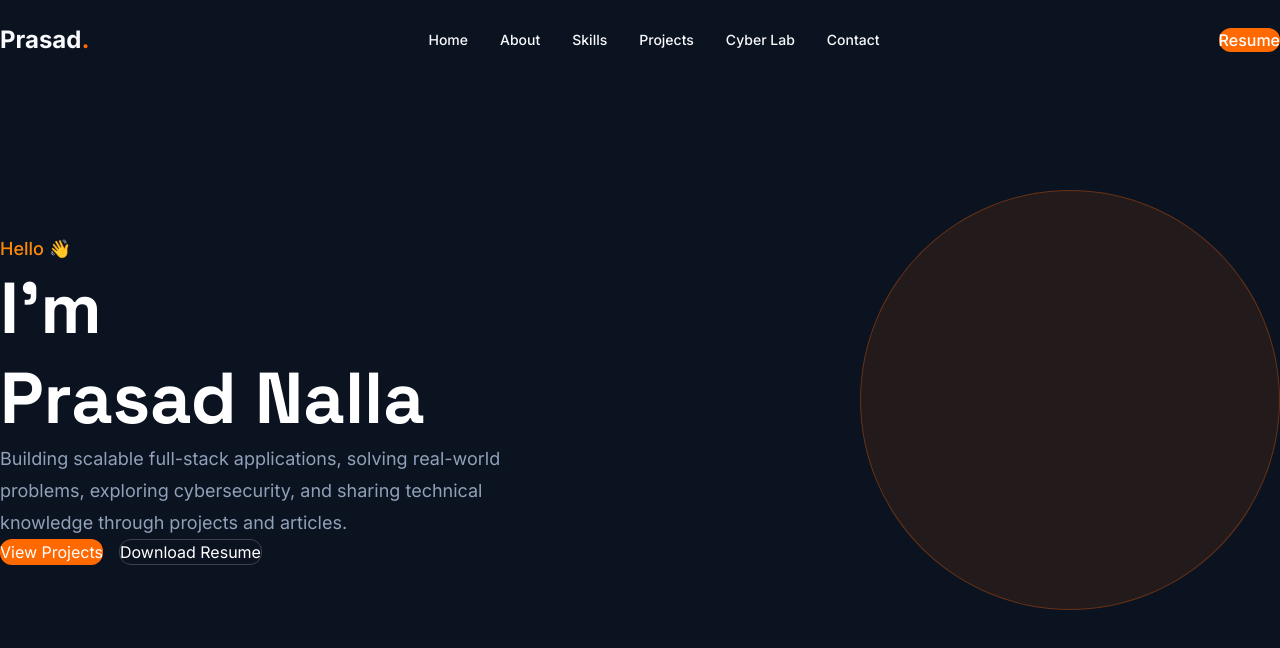
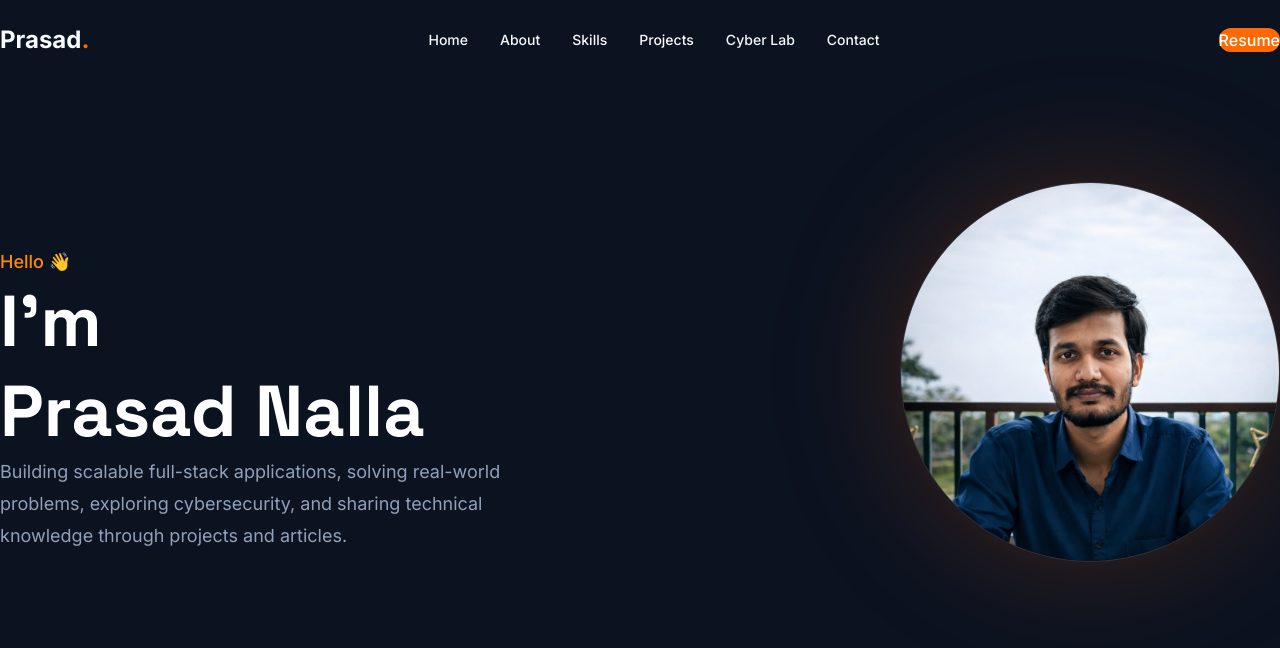
Before and after one commit to Prasad-Nalla/Portfolio, a React (Vite) app: page / in a window 1280 px wide. Shown: the top 648 px of the page. Built offline with nearby package versions, Linux system fonts and the light colour scheme.

Commit message:
feat : Profile Added

```diff
--- a/src/sections/Hero/HeroContent.jsx
+++ b/src/sections/Hero/HeroContent.jsx
@@ -21,7 +21,7 @@ const HeroContent = () => {
         and articles.
       </p>
 
-      <HeroButtons />
+
     </div>
   );
 };
--- a/src/sections/Hero/HeroImage.jsx
+++ b/src/sections/Hero/HeroImage.jsx
@@ -1,10 +1,23 @@
 import HeroRoles from "./HeroRoles";
+
 const HeroImage = () => {
   return (
-    <div className="flex justify-center lg:justify-end">
-      <div className="relative h-[420px] w-[420px] rounded-full border border-orange-500/30 bg-orange-500/10">
+    <div className="flex flex-col items-center lg:items-end">
+      <div className="relative">
+        <div className="absolute inset-0 rounded-full bg-orange-500/20 blur-3xl" />
+
+        <div className="relative h-[380px] w-[380px] overflow-hidden rounded-full border border-white/10">
+           <img
+    src="/images/photo.jpg"
+    alt="Prasad Nalla"
+    className="h-full w-full object-cover"
+/>
+        </div>
       </div>
-      <HeroRoles />
+
+      <div className="mt-8">
+        <HeroRoles />
+      </div>
     </div>
   );
 };
```
Also changed, not shown: public/images/photo.jpg (added), src/assets/images/photo.png (added).
